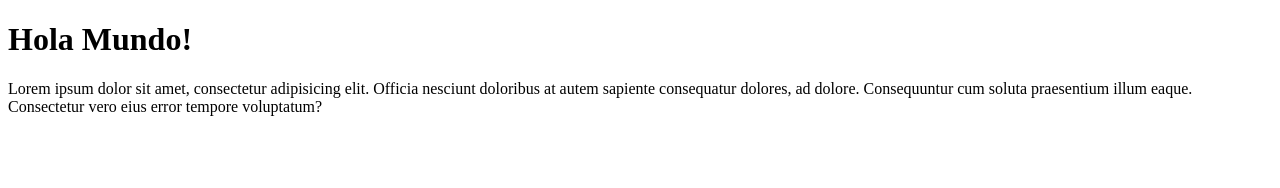
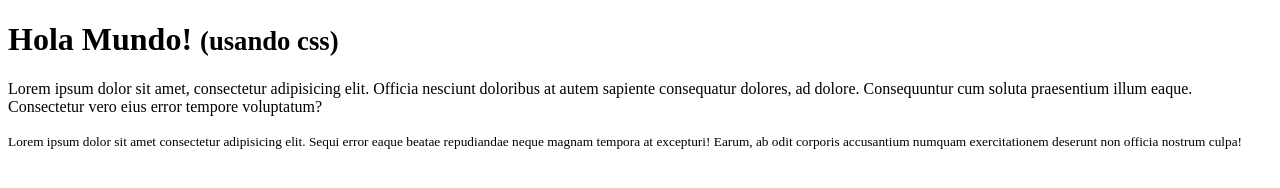
Before and after one commit to Lennwmedia/mi-repositorio-github, a plain HTML site: page index.html in a window 1280 px wide. Drawn offline with Linux system fonts and the light colour scheme.

Commit message:
cambio de titulo

```diff
--- a/index.html
+++ b/index.html
@@ -6,7 +6,8 @@
     <title>Document</title>
 </head>
 <body>
-    <h1>Hola Mundo!</h1>
+    <h1>Hola Mundo! <small>(usando css)</small></h1>
     <p>Lorem ipsum dolor sit amet, consectetur adipisicing elit. Officia nesciunt doloribus at autem sapiente consequatur dolores, ad dolore. Consequuntur cum soluta praesentium illum eaque. Consectetur vero eius error tempore voluptatum?</p>
+    <p><small>Lorem ipsum dolor sit amet consectetur adipisicing elit. Sequi error eaque beatae repudiandae neque magnam tempora at excepturi! Earum, ab odit corporis accusantium numquam exercitationem deserunt non officia nostrum culpa!</small></p>
 </body>
 </html>
```
